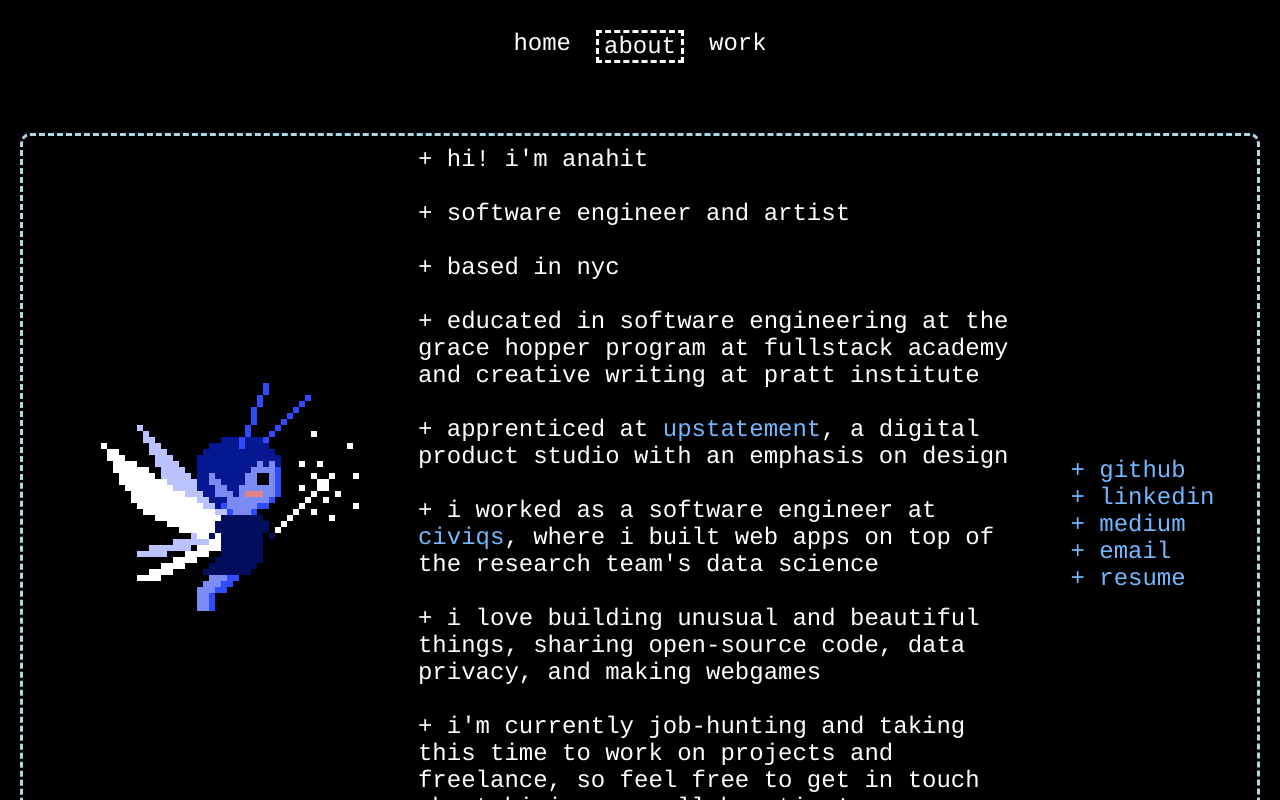
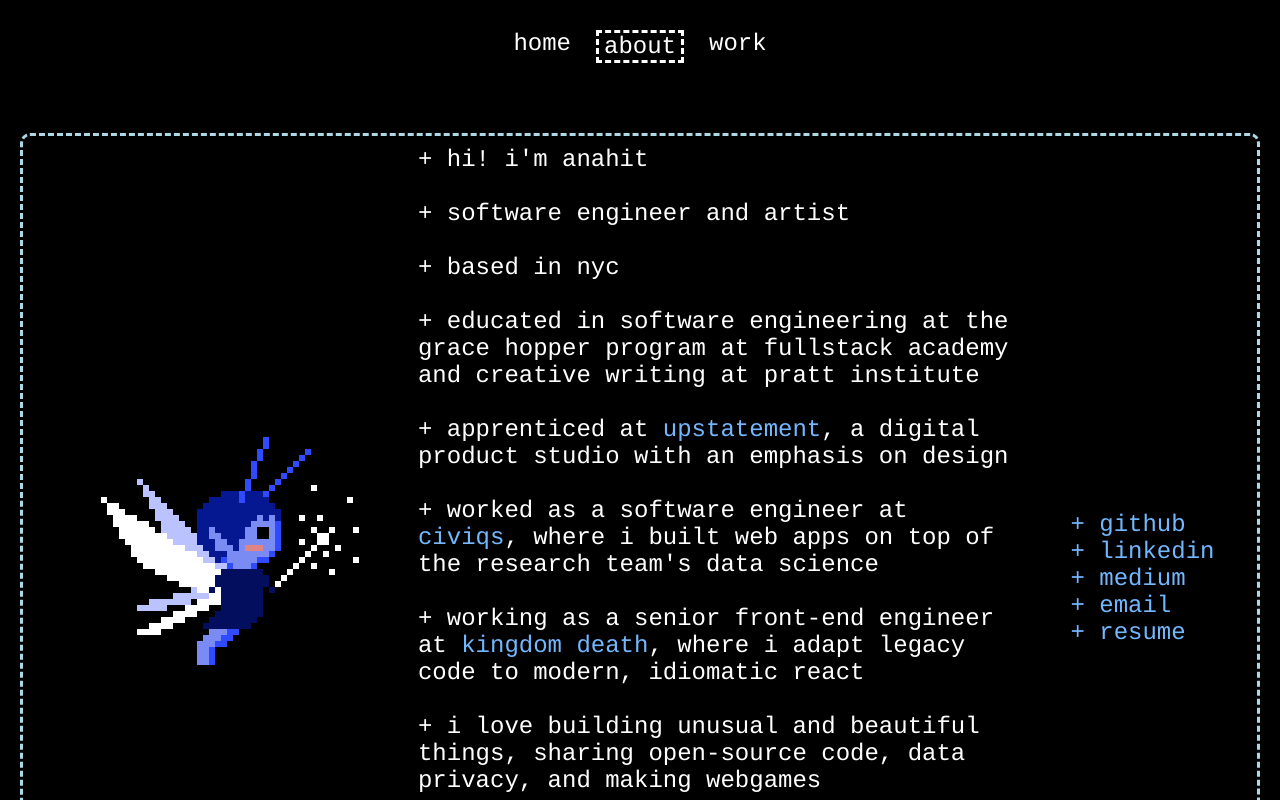
Before and after one commit to sathytrench/sathytrench.github.io, a React (Vite) app: page /#/about in a window 1280 px wide. Shown: the top 800 px of the page. Built offline with nearby package versions, Linux system fonts and the light colour scheme.

Commit message:
update resume and about

```diff
--- a/src/About.jsx
+++ b/src/About.jsx
@@ -17,9 +17,12 @@ const About = () => {
           + apprenticed at
           <span><a href="https://upstatement.com/" target="_blank" rel="noopener noreferrer"> upstatement</a></span>,
           a digital product studio with an emphasis on design<br /><br />
-          + i worked as a software engineer at
+          + worked as a software engineer at
           <span><a href="https://civiqs.com/" target="_blank" rel="noopener noreferrer"> civiqs</a></span>,
           where i built web apps on top of the research team's data science<br /><br />
+          + working as a senior front-end engineer at
+          <span><a href="https://kingdomdeath.com/" target="_blank" rel="noopener noreferrer"> kingdom death</a></span>,
+          where i adapt legacy code to modern, idiomatic react<br /><br />
           + i love building unusual and beautiful things, sharing open-source code, data privacy,
           and making webgames<br /><br />
           + i'm currently job-hunting and taking this time to work on projects and freelance, so feel free
```
Also changed, not shown: 1 other file (tests, documents, lock files or other folders).
